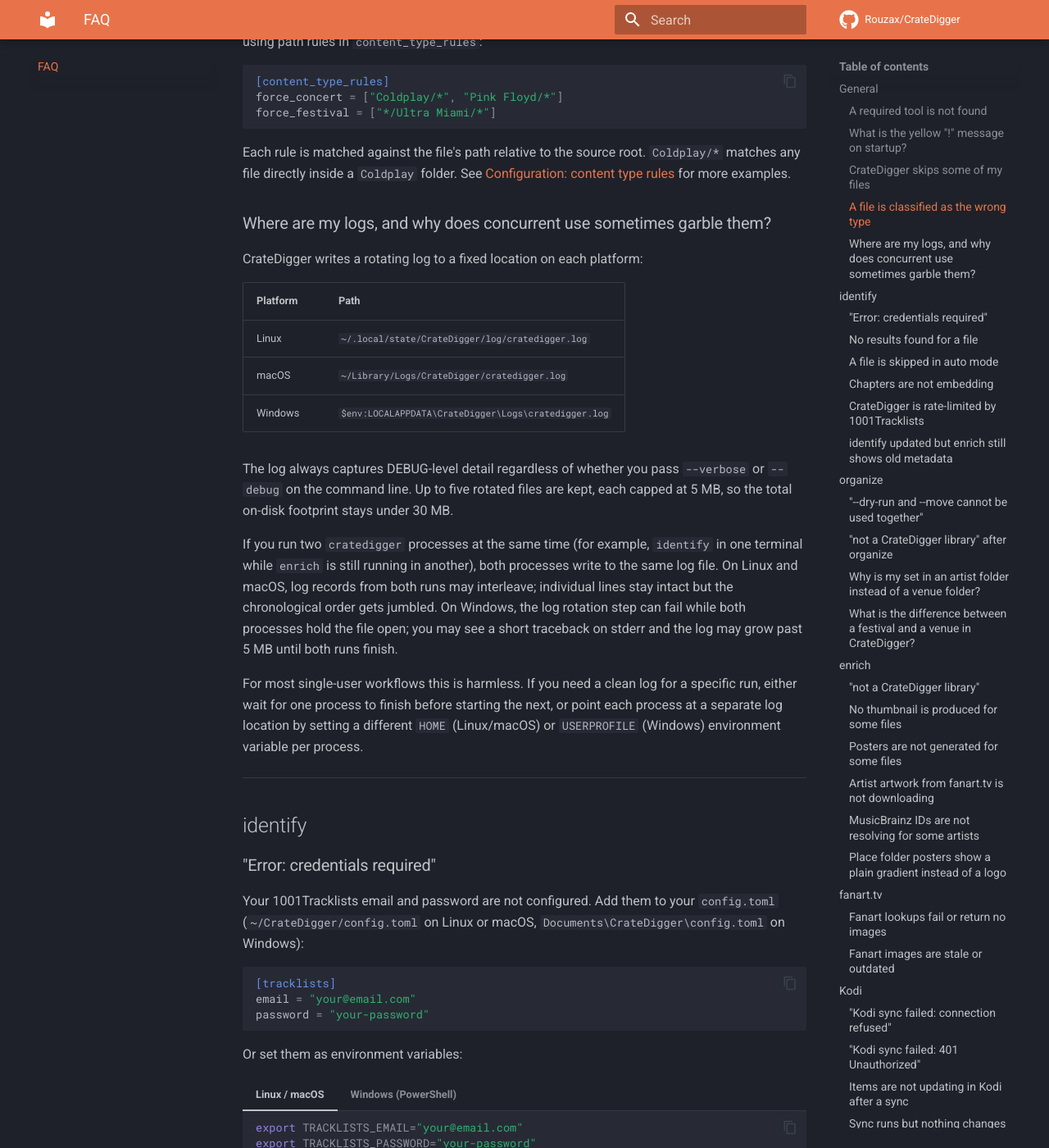
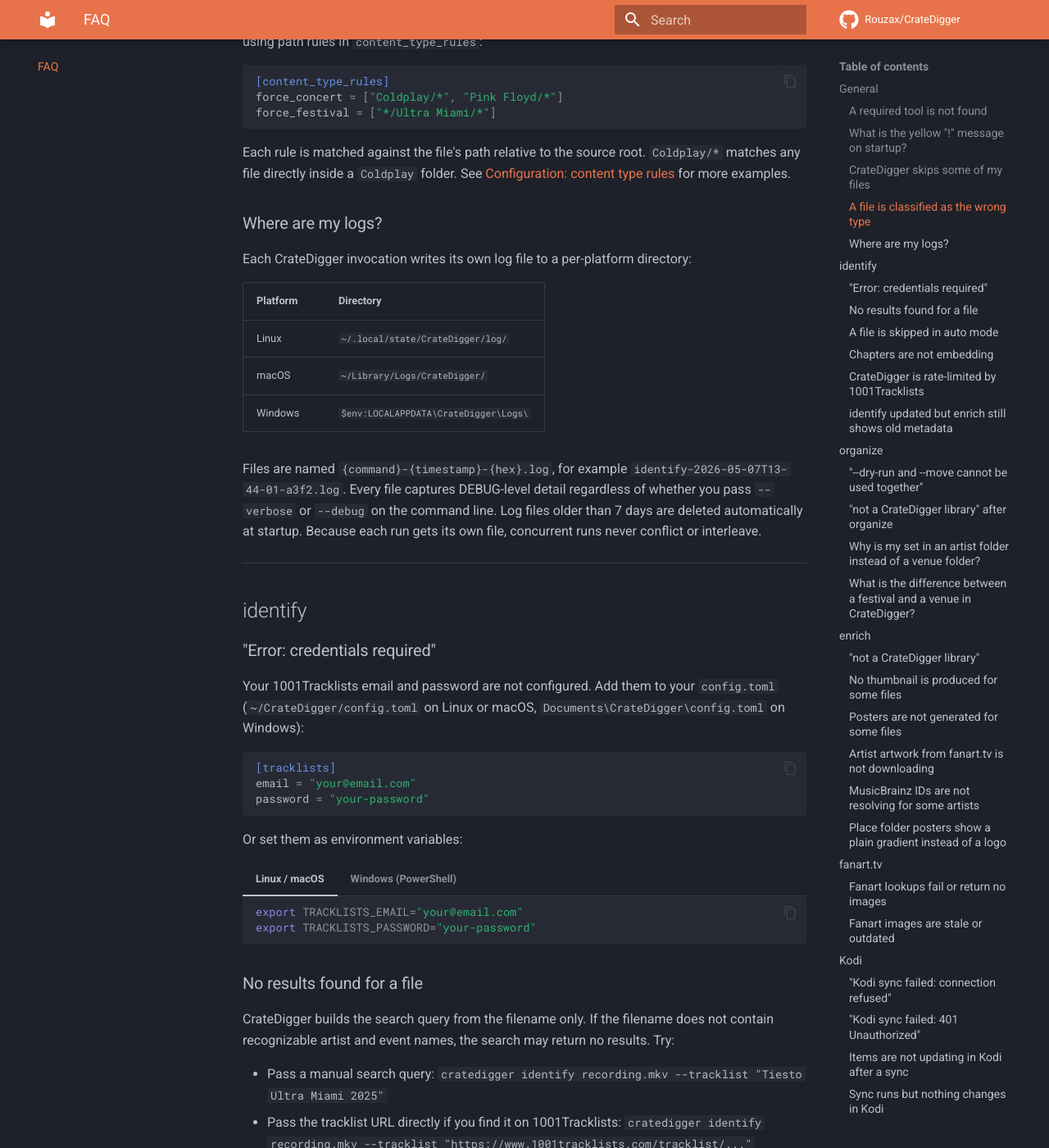
Before and after one commit to Rouzax/CrateDigger, an MkDocs documentation site: the page built from docs/faq.md, in a window 1280 px wide and 1400 px high, scrolled down 1809 px. Shown: the whole window at 82% size. Built offline with MkDocs 1.6.1 and Material for MkDocs 9.7.7, drawn with Linux system fonts in a browser that asks for light colours; comment, search, counter and statistics services are not loaded.

Commit message:
docs: update FAQ and CHANGELOG for per-command log files and structured events

```diff
--- a/docs/faq.md
+++ b/docs/faq.md
@@ -59,21 +59,17 @@
 
 Each rule is matched against the file's path relative to the source root. `Coldplay/*` matches any file directly inside a `Coldplay` folder. See [Configuration: content type rules](configuration.md#content-type-rules) for more examples.
 
-### Where are my logs, and why does concurrent use sometimes garble them?
+### Where are my logs?
 
-CrateDigger writes a rotating log to a fixed location on each platform:
+Each CrateDigger invocation writes its own log file to a per-platform directory:
 
-| Platform | Path |
-|----------|------|
-| Linux | `~/.local/state/CrateDigger/log/cratedigger.log` |
-| macOS | `~/Library/Logs/CrateDigger/cratedigger.log` |
-| Windows | `$env:LOCALAPPDATA\CrateDigger\Logs\cratedigger.log` |
+| Platform | Directory |
+|----------|-----------|
+| Linux | `~/.local/state/CrateDigger/log/` |
+| macOS | `~/Library/Logs/CrateDigger/` |
+| Windows | `$env:LOCALAPPDATA\CrateDigger\Logs\` |
 
-The log always captures DEBUG-level detail regardless of whether you pass `--verbose` or `--debug` on the command line. Up to five rotated files are kept, each capped at 5 MB, so the total on-disk footprint stays under 30 MB.
-
-If you run two `cratedigger` processes at the same time (for example, `identify` in one terminal while `enrich` is still running in another), both processes write to the same log file. On Linux and macOS, log records from both runs may interleave; individual lines stay intact but the chronological order gets jumbled. On Windows, the log rotation step can fail while both processes hold the file open; you may see a short traceback on stderr and the log may grow past 5 MB until both runs finish.
-
-For most single-user workflows this is harmless. If you need a clean log for a specific run, either wait for one process to finish before starting the next, or point each process at a separate log location by setting a different `HOME` (Linux/macOS) or `USERPROFILE` (Windows) environment variable per process.
+Files are named `{command}-{timestamp}-{hex}.log`, for example `identify-2026-05-07T13-44-01-a3f2.log`. Every file captures DEBUG-level detail regardless of whether you pass `--verbose` or `--debug` on the command line. Log files older than 7 days are deleted automatically at startup. Because each run gets its own file, concurrent runs never conflict or interleave.
 
 ---
 
```
Also changed, not shown: CHANGELOG.md (+3 -0 lines).
